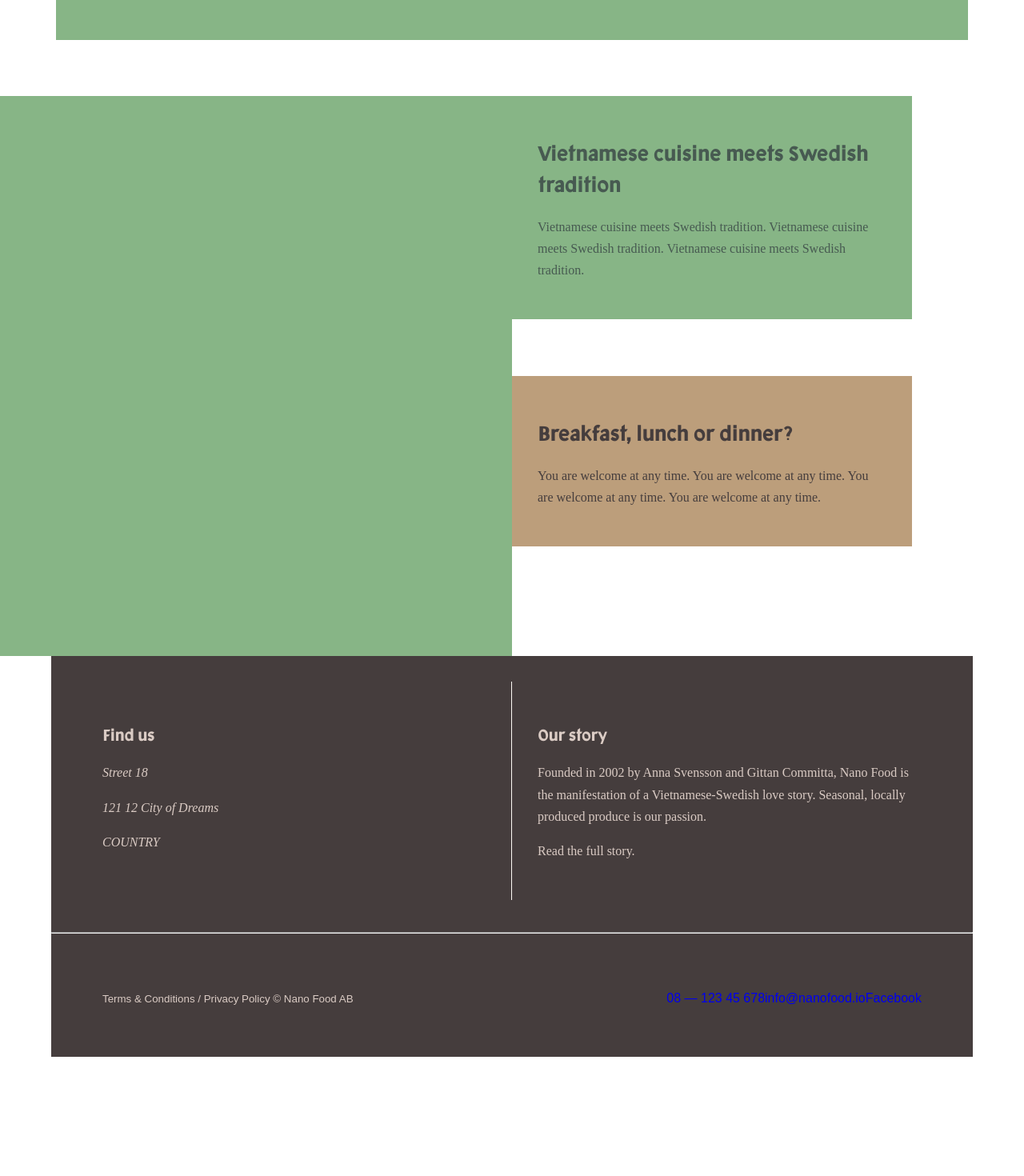
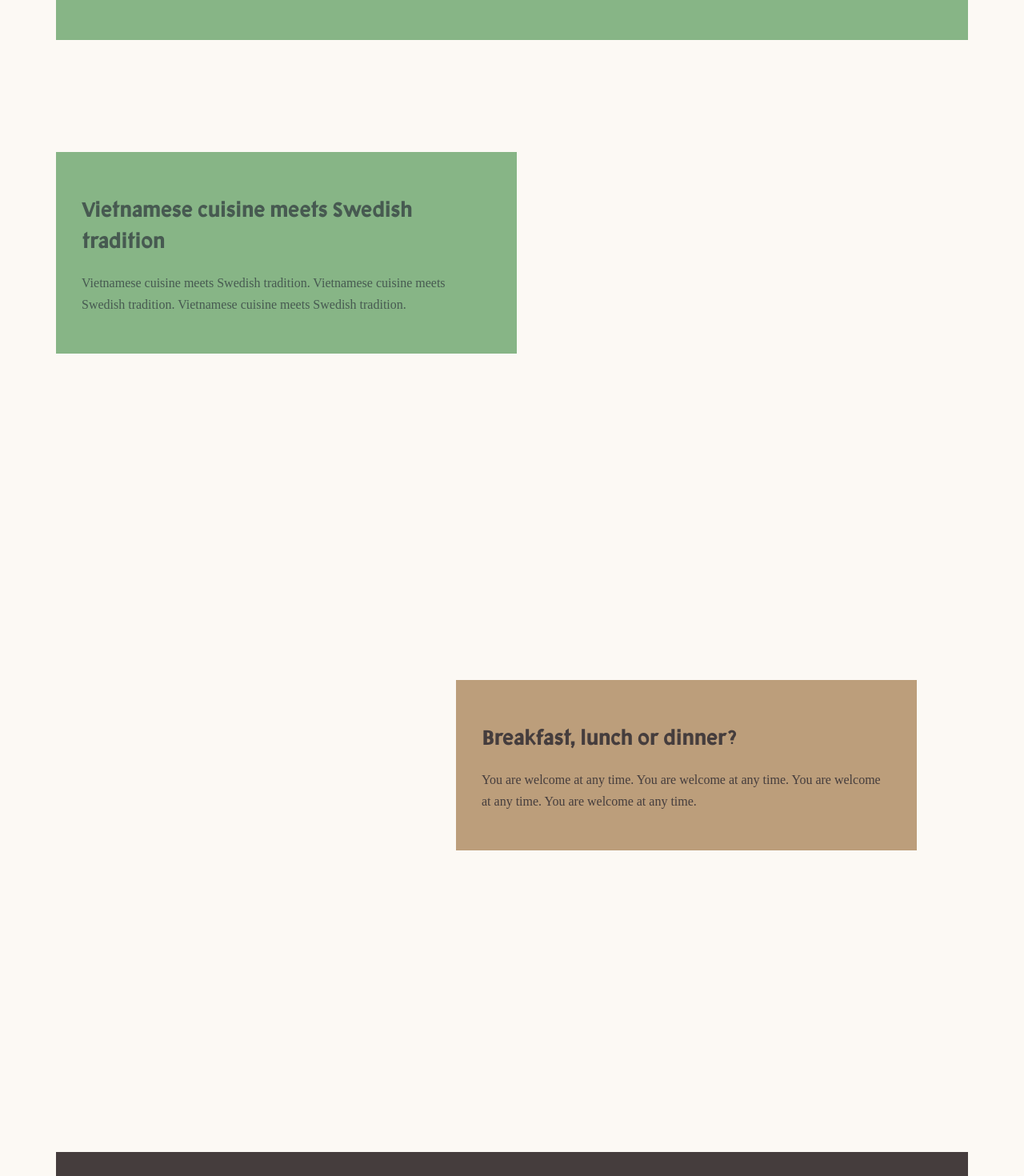
Before and after one commit to omigibson/restaurant, a React (Create React App) app: page /home in a window 1280 px wide. Shown: the part 680-2150 px from the top of the page at 80% size. Before the commit the page ends 2001 px from the top, so only its background shows below. Built offline with nearby package versions, Linux system fonts and the light colour scheme.

Commit message:
Add responsive flex-styles for landing page

```diff
--- a/src/css/_mobile.scss
+++ b/src/css/_mobile.scss
@@ -6,9 +6,9 @@
     font-style: normal;
 }
 
-/************************************/
-/************** RESET ***************/
-/************************************/
+/*************************************/
+/*************** RESET ***************/
+/*************************************/
 table, tr, td {
   margin:0;
   padding:0;
@@ -66,24 +66,33 @@ a {
   }
 }
 
-/****************************************/
-/************** TYPOGRAPHY **************/
-/****************************************/
+/**************************************/
+/************* TYPOGRAPHY *************/
+/**************************************/
+body {
+  font-family: 'Karla';
+  color: $color__dark-1;
+}
 h1, h2, h3, h4 {
   font-family: 'facultad';
 }
 
 p {
-  font-family: 'Karla';
   font-weight: 300;
   line-height: 1.7;
 }
-
+a {
+  color: inherit;
+  text-decoration: none;
+}
 
 /************************************/
 /************** LAYOUT **************/
 /************************************/
-div, section {
+body {
+  background: $color__light-1;
+}
+div, section, footer {
   box-sizing: border-box;
 }
 .container {
@@ -92,6 +101,9 @@ div, section {
   margin: auto;
   display: flex;
   flex-direction: column;
+}
+img {
+  width: 100%;
 }
 
 /************************************/
@@ -146,28 +158,6 @@ input[type=password] {
 /************************************/
 .landingpage-container {
   width: 100%;
-
-  .jumbotron {
-    background: $color__accent-1;
-    // Make sure left-right-bottom margins are equal to top-margin
-    margin: 0 $height__navbar $height__navbar;
-    height: calc(100vh - (#{$height__navbar} * 2));
-  }
-
-  .image, .text {
-    width: 50%;
-    div {
-      width: 100%;
-      max-width: 500px;
-      padding: 2em;
-      height: auto;
-    }
-  }
-  .image {
-    width: 50%;
-    height: 350px;
-    background: $color__accent-1;
-  }
   .menu .text div {
     background: $color__accent-1;
     color: $color__accent-2;
@@ -177,6 +167,30 @@ input[type=password] {
     color: $color__dark-2;
   }
 }
+.jumbotron {
+  background: $color__accent-1;
+  // Make sure left-right-bottom margins are equal to top-margin
+  margin: 0 $height__navbar $height__navbar;
+  height: calc(100vh - (#{$height__navbar} * 2));
+}
+.landingpage__section {
+  margin: 0 auto 100px;
+
+  &.menu, &.booking {
+    flex-direction: column;
+  }
+  .image, .text {
+    width: 100%;
+  }
+  .text {
+    margin: -50px 20px 0;
+    div {
+      width: 90%;
+      padding: 2em;
+    }
+  }
+}
+
 
 
 /************************************/
@@ -308,12 +322,11 @@ th, td {
 /************** FOOTER **************/
 /************************************/
 footer {
-  width: 90%;
-  margin: auto;
+  margin: $height__navbar $height__navbar 0;
   color: $color__light-2;
   background: $color__dark-2;
+  padding: 2em;
 }
-
 
 /************************************/
 /********** GENERAL STYLES **********/
--- a/src/css/_tablet.scss
+++ b/src/css/_tablet.scss
@@ -1,16 +1,47 @@
+/************************************/
+/********** LANDING PAGE ************/
+/************************************/
+.landingpage__section {
+  min-height: 70vh;
+  .text, .image {
+    width: 50%;
+  }
+  .text {
+    margin: 0;
+    align-self:start;
+  }
+  &.menu {
+    flex-direction: row-reverse;
+    .text {
+      transform: translate($height__navbar, $height__navbar);
+      justify-content: flex-end;
+    }
+  }
+  &.booking {
+    flex-direction: row;
+    .text {
+      transform: translate(-$height__navbar, $height__navbar);
+    }
+  }
+}
+
+
 /************************************/
 /************** FOOTER **************/
 /************************************/
 
 footer {
-  div {
+  &>div {
     padding: 2em;
   }
   .our-story, .address {
     width: 50%;
   }
+  .our-story {
+    padding: 0 0 2em 2em;
+  }
   .address {
+    padding: 0 2em 2em 0;
     border-right: 1px solid $color__light-1;
   }
-
 }
--- a/src/css/style.css
+++ b/src/css/style.css
@@ -4,9 +4,9 @@
   font-weight: normal;
   font-style: normal; }
 
-/************************************/
-/************** RESET ***************/
-/************************************/
+/*************************************/
+/*************** RESET ***************/
+/*************************************/
 table, tr, td {
   margin: 0;
   padding: 0; }
@@ -53,21 +53,31 @@ a {
       margin: 5px;
       display: inline-flex; }
 
-/****************************************/
-/************** TYPOGRAPHY **************/
-/****************************************/
+/**************************************/
+/************* TYPOGRAPHY *************/
+/**************************************/
+body {
+  font-family: 'Karla';
+  color: #453D3D; }
+
 h1, h2, h3, h4 {
   font-family: 'facultad'; }
 
 p {
-  font-family: 'Karla';
   font-weight: 300;
   line-height: 1.7; }
+
+a {
+  color: inherit;
+  text-decoration: none; }
 
 /************************************/
 /************** LAYOUT **************/
 /************************************/
-div, section {
+body {
+  background: #FCF9F4; }
+
+div, section, footer {
   box-sizing: border-box; }
 
 .container {
@@ -76,6 +86,9 @@ div, section {
   margin: auto;
   display: flex;
   flex-direction: column; }
+
+img {
+  width: 100%; }
 
 /************************************/
 /*************** FLEX ***************/
@@ -122,27 +135,29 @@ input[type=password] {
 /************************************/
 .landingpage-container {
   width: 100%; }
-  .landingpage-container .jumbotron {
-    background: #87B586;
-    margin: 0 70px 70px;
-    height: calc(100vh - (70px * 2)); }
-  .landingpage-container .image, .landingpage-container .text {
-    width: 50%; }
-    .landingpage-container .image div, .landingpage-container .text div {
-      width: 100%;
-      max-width: 500px;
-      padding: 2em;
-      height: auto; }
-  .landingpage-container .image {
-    width: 50%;
-    height: 350px;
-    background: #87B586; }
   .landingpage-container .menu .text div {
     background: #87B586;
     color: #475A51; }
   .landingpage-container .booking .text div {
     background: #BC9E7B;
     color: #453D3D; }
+
+.jumbotron {
+  background: #87B586;
+  margin: 0 70px 70px;
+  height: calc(100vh - (70px * 2)); }
+
+.landingpage__section {
+  margin: 0 auto 100px; }
+  .landingpage__section.menu, .landingpage__section.booking {
+    flex-direction: column; }
+  .landingpage__section .image, .landingpage__section .text {
+    width: 100%; }
+  .landingpage__section .text {
+    margin: -50px 20px 0; }
+    .landingpage__section .text div {
+      width: 90%;
+      padding: 2em; }
 
 /************************************/
 /************* CALENDAR *************/
@@ -237,10 +252,10 @@ th, td {
 /************** FOOTER **************/
 /************************************/
 footer {
-  width: 90%;
-  margin: auto;
+  margin: 70px 70px 0;
   color: #DACBC4;
-  background: #453D3D; }
+  background: #453D3D;
+  padding: 2em; }
 
 /************************************/
 /********** GENERAL STYLES **********/
@@ -250,11 +265,33 @@ footer {
 
 @media screen and (min-width: 768px) {
   /************************************/
+  /********** LANDING PAGE ************/
+  /************************************/
+  .landingpage__section {
+    min-height: 70vh; }
+    .landingpage__section .text, .landingpage__section .image {
+      width: 50%; }
+    .landingpage__section .text {
+      margin: 0;
+      align-self: start; }
+    .landingpage__section.menu {
+      flex-direction: row-reverse; }
+      .landingpage__section.menu .text {
+        transform: translate(70px, 70px);
+        justify-content: flex-end; }
+    .landingpage__section.booking {
+      flex-direction: row; }
+      .landingpage__section.booking .text {
+        transform: translate(-70px, 70px); }
+  /************************************/
   /************** FOOTER **************/
   /************************************/
-  footer div {
+  footer > div {
     padding: 2em; }
   footer .our-story, footer .address {
     width: 50%; }
+  footer .our-story {
+    padding: 0 0 2em 2em; }
   footer .address {
+    padding: 0 2em 2em 0;
     border-right: 1px solid #FCF9F4; } }
```
